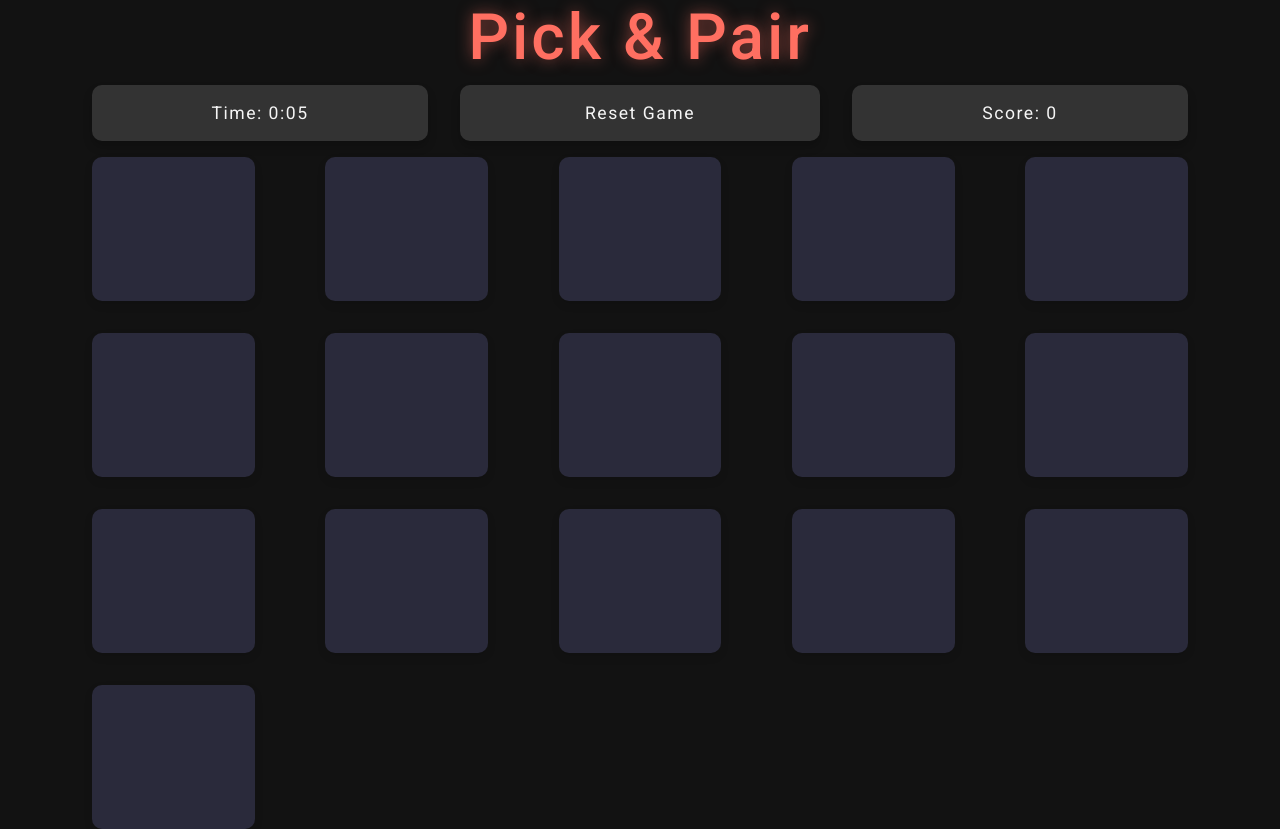
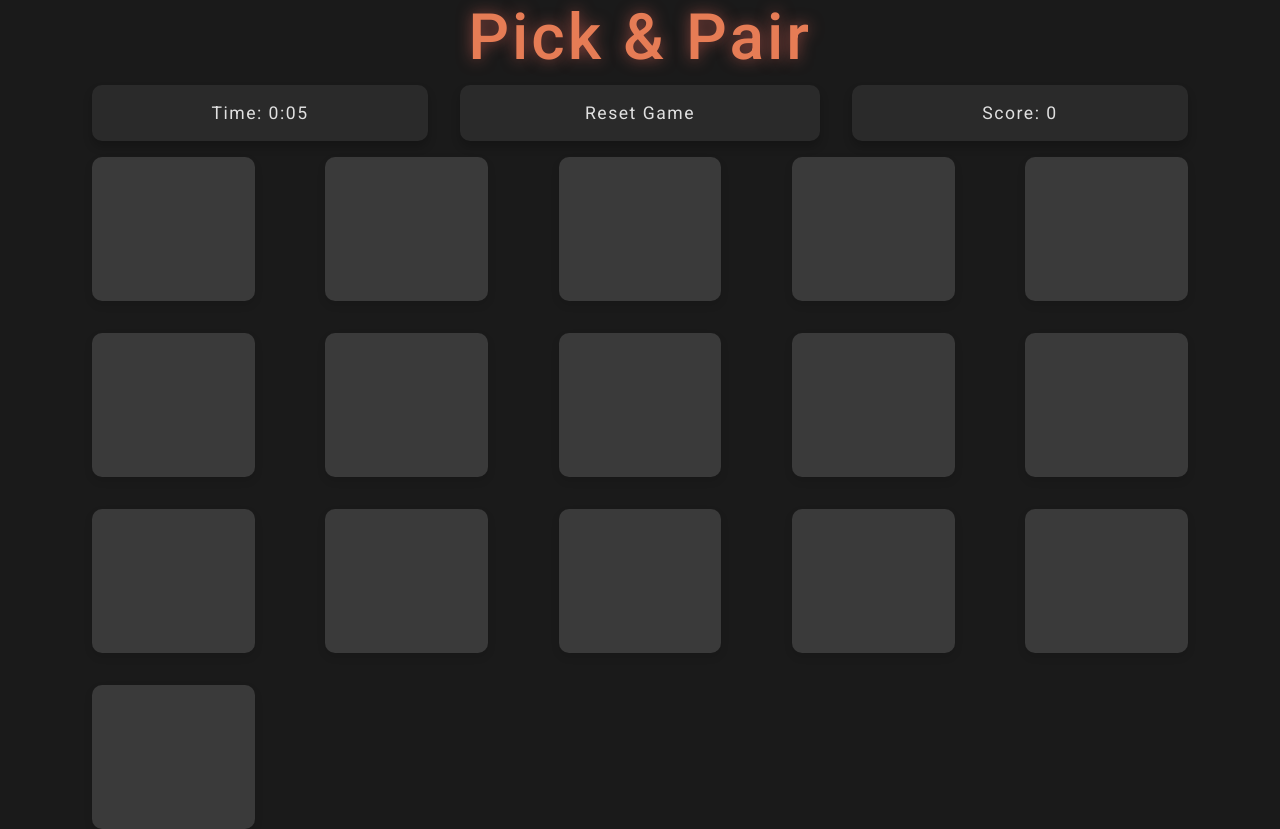
Before and after one commit to j0hanz/pick-and-pair, a React (Create React App) app: page / in a window 1280 px wide. Built offline with nearby package versions, Linux system fonts and the light colour scheme.

Commit message:
Refactor variables.module.css to update color variables for improved visual consistency and accessibility

```diff
--- a/src/variables.module.css
+++ b/src/variables.module.css
@@ -1,18 +1,18 @@
 :root {
-  --color-white: #fff;
-  --color-correct-bg: #28a745;
-  --color-correct-border: #1e7e34;
-  --color-wrong-bg: #dc3545;
-  --color-wrong-border: #bd2130;
-  --color-card-bg: #2a2a3b;
-  --color-shadow: rgba(0, 0, 0, 0.15);
-  --color-card-shadow: rgba(0, 0, 0, 0.3);
-  --color-card-shadow-hover: rgba(0, 0, 0, 0.4);
-  --color-card-shadow-active: rgba(0, 0, 0, 0.5);
-  --background-color: #121212;
-  --text-color: #e0e0e0;
-  --highlight-color: #ff6f61;
-  --stats-background-color: #333;
-  --stats-text-color: #f5f5f5;
-  --button-hover-color: #007bff;
+  --color-white: #e0e0e0;
+  --color-correct-bg: #5a9e5e;
+  --color-correct-border: #3a8a3d;
+  --color-wrong-bg: #cc5c5c;
+  --color-wrong-border: #b22222;
+  --color-card-bg: #3a3a3a;
+  --color-shadow: rgba(0, 0, 0, 0.3);
+  --color-card-shadow: rgba(0, 0, 0, 0.5);
+  --color-card-shadow-hover: rgba(0, 0, 0, 0.6);
+  --color-card-shadow-active: rgba(0, 0, 0, 0.7);
+  --background-color: #1a1a1a;
+  --text-color: #c0c0c0;
+  --highlight-color: #e67c55;
+  --stats-background-color: #2a2a2a;
+  --stats-text-color: #e0e0e0;
+  --button-hover-color: #1976d2;
 }
```
